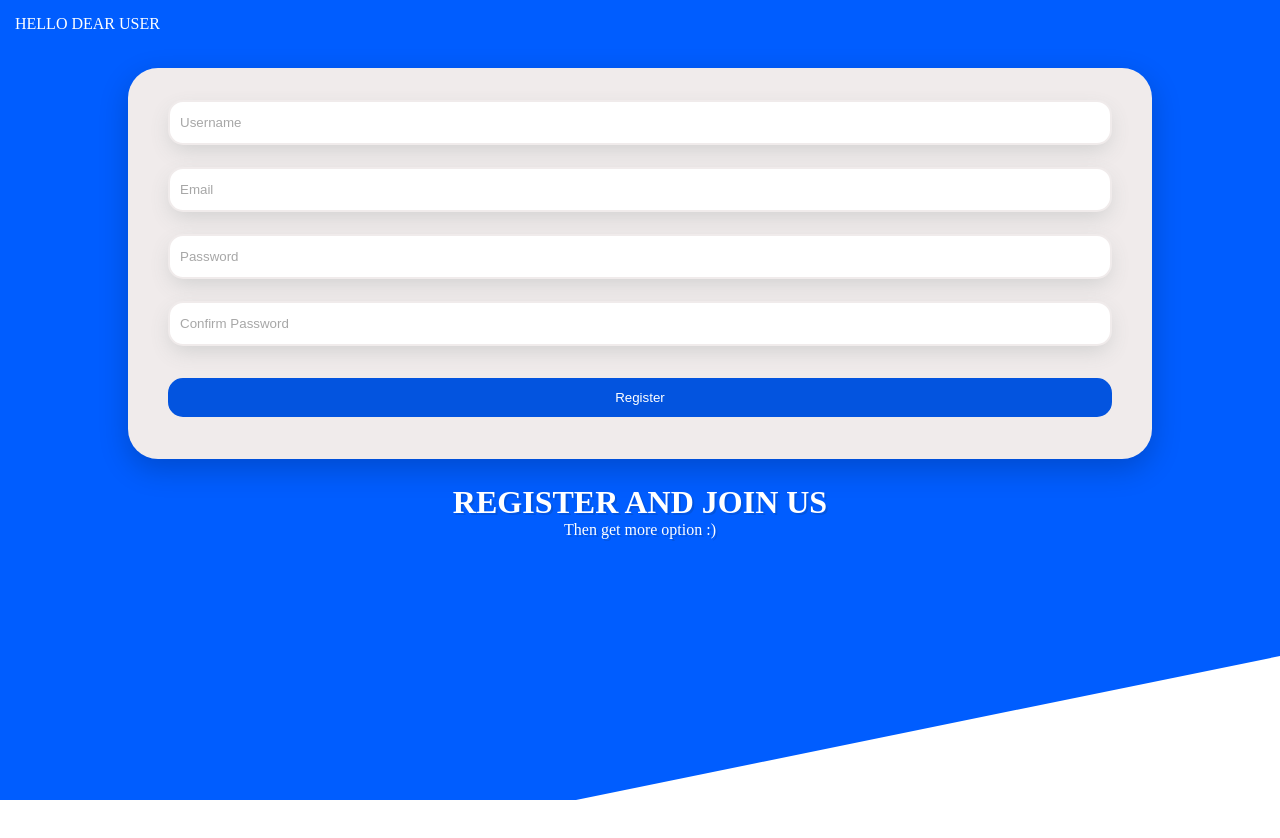
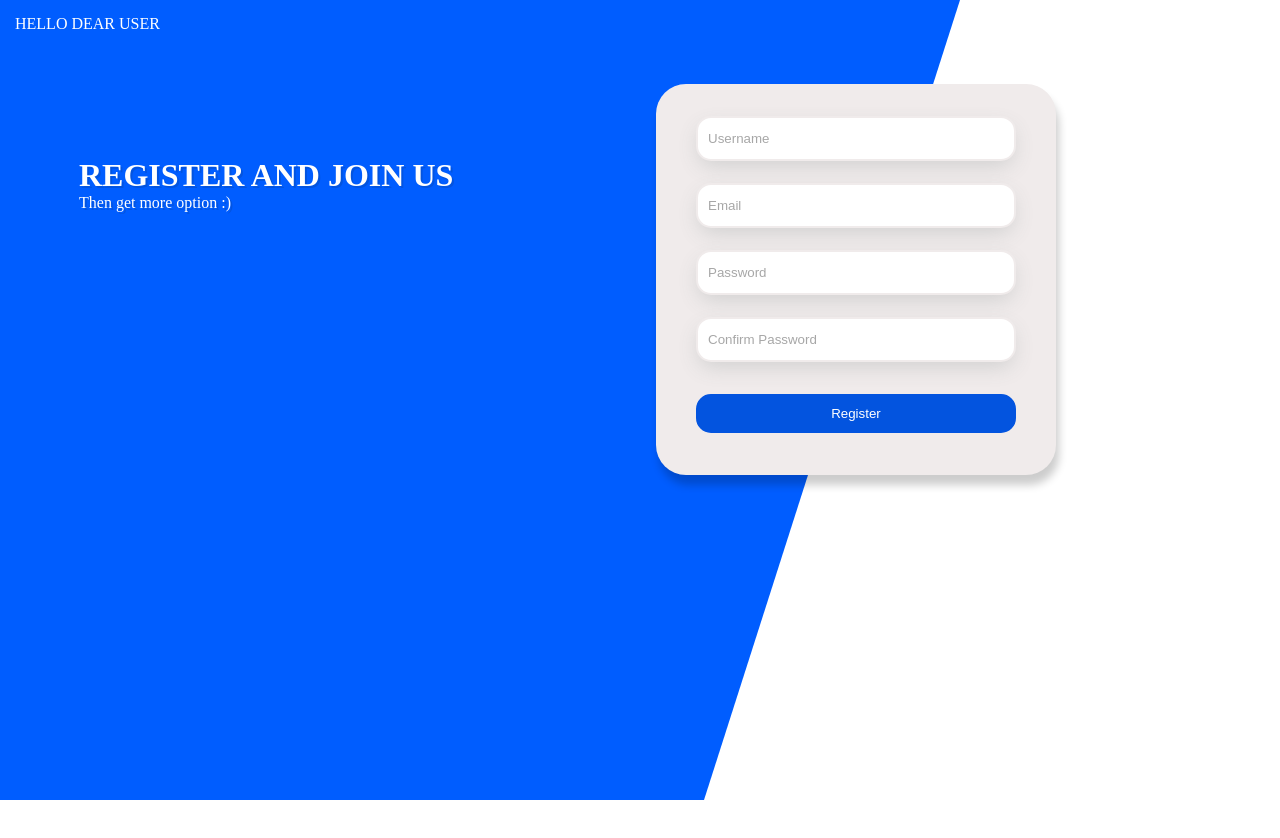
Before and after one commit to ZahraZfr/Interactive-Registration-From, a plain HTML site: page public/index.html in a window 1280 px wide. Drawn offline with Linux system fonts and the light colour scheme.

Commit message:
feat:copmlete responsive for desktop

```diff
--- a/public/css/style.scss
+++ b/public/css/style.scss
@@ -11,6 +11,14 @@ $Colors: (primary : #005dff,
 // use function in sass
 @function color($color-name) {
     @return map-get($Colors, $color-name)
+}
+
+$desktop:835px;
+
+@mixin desktop {
+    @media (min-width:#{$desktop}) {
+        @content;
+    }
 }
 
 body {
@@ -35,6 +43,10 @@ body {
         width: 100%;
         position: absolute;
         z-index: -1;
+
+        @include desktop {
+            clip-path: polygon(0 0, 75% 0, 55% 100%, 0% 100%);
+        }
     }
 
     main {
@@ -46,13 +58,29 @@ body {
         height: 100vh;
         margin-top: 20px;
 
+        @include desktop {
+            display: grid;
+            grid-template-columns: 50% auto;
+            grid-template-areas:
+                "primary card";
+        }
+
         form {
-            width: 80%;
+
             background-color: #f0ebeb;
             border-radius: 30px;
             overflow: hidden;
             padding: 20px 40px;
-            box-shadow: 0 10px 30px rgba(0,0,0,.2);
+            box-shadow: 0 10px 30px rgba(0, 0, 0, .2);
+
+            @include desktop {
+                width: 400px;
+                grid-area: card;
+                height: fit-content;
+                align-self: flex-start;
+                margin: 1em;
+                box-shadow: 3px 10px 9px rgba(0, 0, 0, .2);
+            }
 
             .form-control {
                 margin-bottom: 12px;
@@ -75,9 +103,11 @@ body {
 
 
                 }
-                input:first-child{
+
+                input:first-child {
                     margin-top: 12px;
                 }
+
                 input::placeholder {
                     color: #a7a7a7;
                 }
@@ -95,7 +125,7 @@ body {
                     padding: 10px 20px;
                     width: 100%;
                     border-radius: 15px;
-                    border: 2px solid  #0354df;
+                    border: 2px solid #0354df;
                     cursor: pointer;
                 }
             }
@@ -108,18 +138,27 @@ body {
                 border: 2px solid rgb(250, 99, 11);
             }
         }
+
         // second part
-        #primary{
+        #primary {
             color: #fff;
             padding: $padding;
             text-align: center;
-            h1{
+            @include desktop {
+                grid-area: primary;
+                text-align: left;
+                margin: 4em 0 0 4em;
+                align-self: flex-start;
+            }
+
+            h1 {
                 font-size: 2em;
                 margin-top: 10px;
                 text-transform: uppercase;
                 text-shadow: 2px 2px #0354df;
             }
-            p{
+
+            p {
                 font-size: 1em;
                 text-shadow: 2px 2px #0354df;
             }
--- a/public/index.html
+++ b/public/index.html
@@ -11,7 +11,7 @@
     <dov id="bg"></dov>
     <header><a href="/">Hello dear user</a></header>
     <main>
-        <form>
+        <form id="card">
             <div class="form-control">
                 <!-- <label for="username" name="username">User Name</label> -->
                 <input id="txtUserName" type="text" name="username" placeholder="Username">
```
Also changed, not shown: public/.github/pull-request-template.md (added), public/css/style.css, 1 other file.
